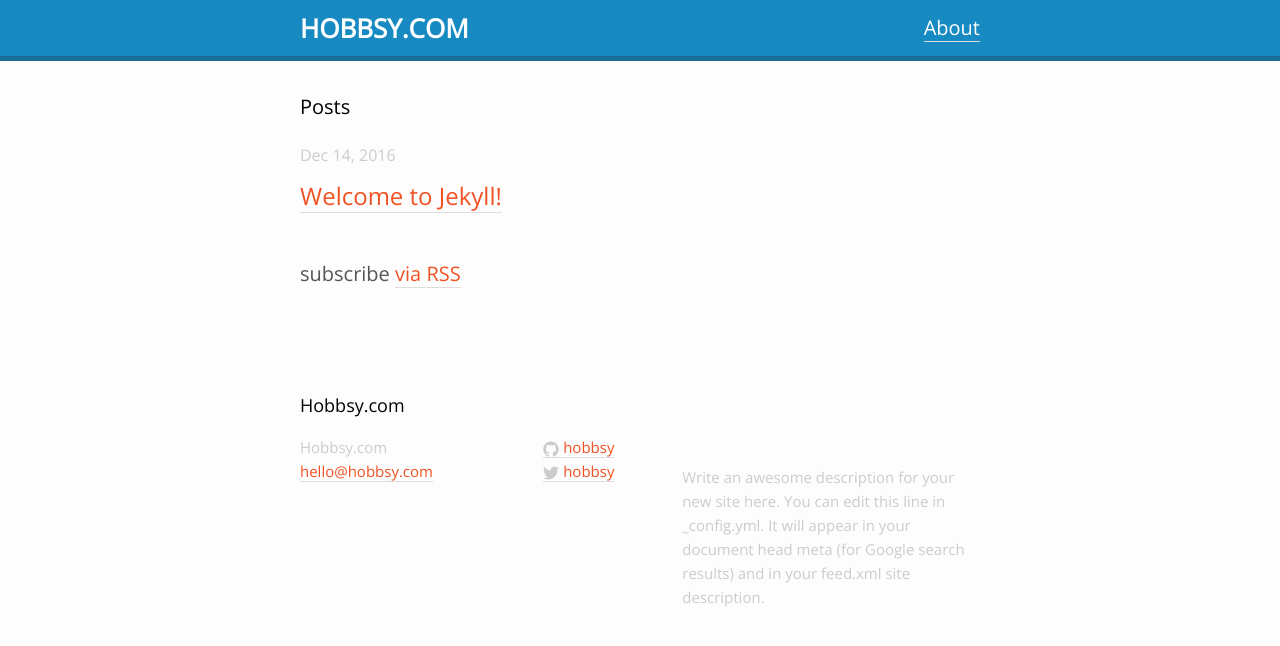
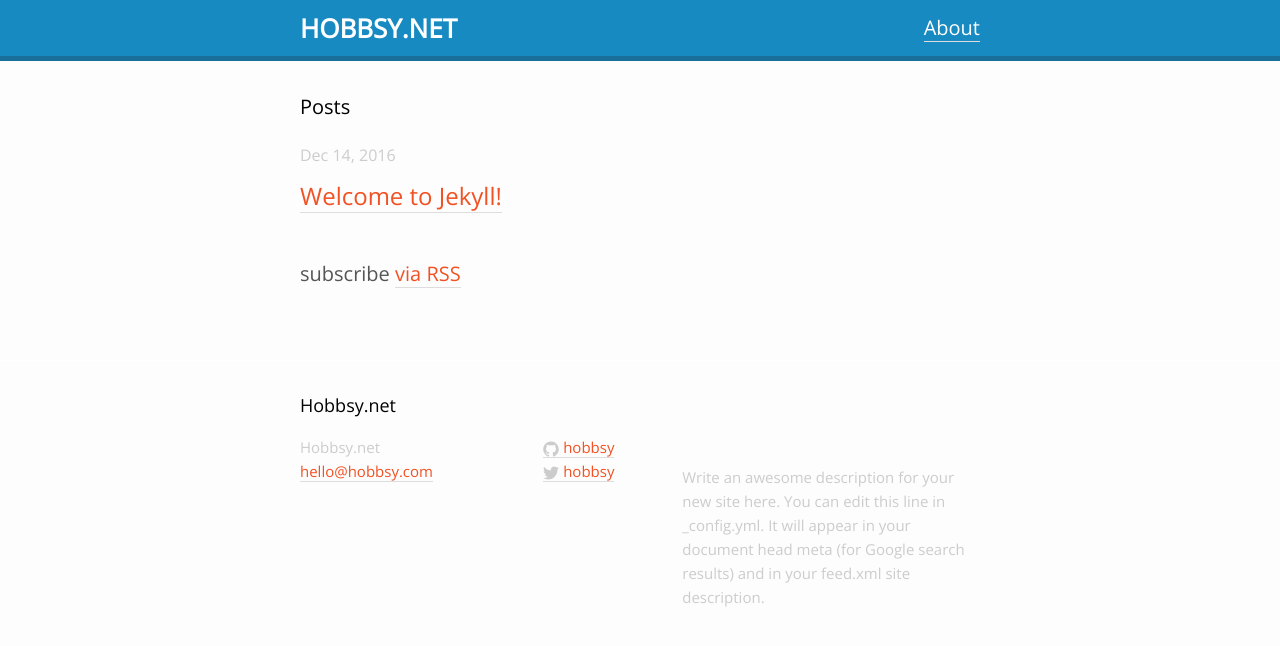
Before and after one commit to hobbsy/hobbsy.github.io, a Jekyll site: the page built from index.html, in a window 1280 px wide. Shown: the top 646 px of the page. Built offline with Jekyll 4.4.1, drawn with Linux system fonts in a browser that asks for light colours; nearby versions of some CDN libraries.

Commit message:
beginning to switch over to .net

```diff
--- a/_config.yml
+++ b/_config.yml
@@ -6,7 +6,7 @@
 # 'jekyll serve'. If you change this file, please restart the server process.
 
 # Site settings
-title: Hobbsy.com
+title: Hobbsy.net
 email: hello@hobbsy.com
 description: > # this means to ignore newlines until "baseurl:"
   Write an awesome description for your new site here. You can edit this
```
